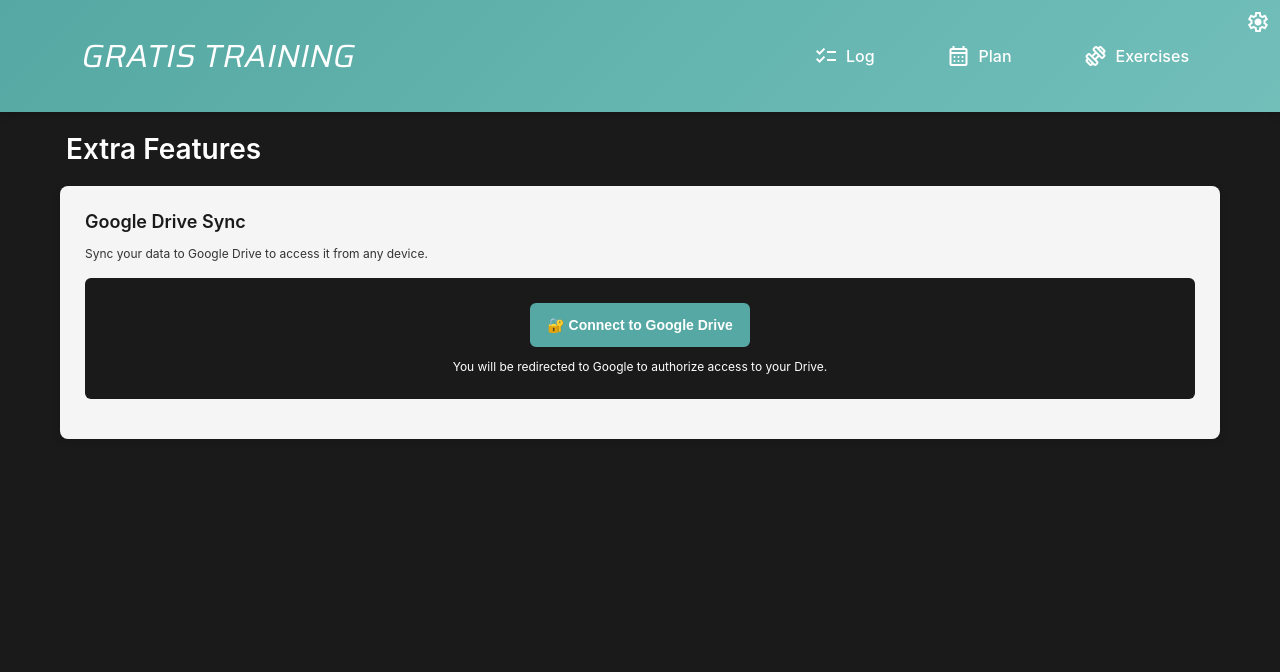
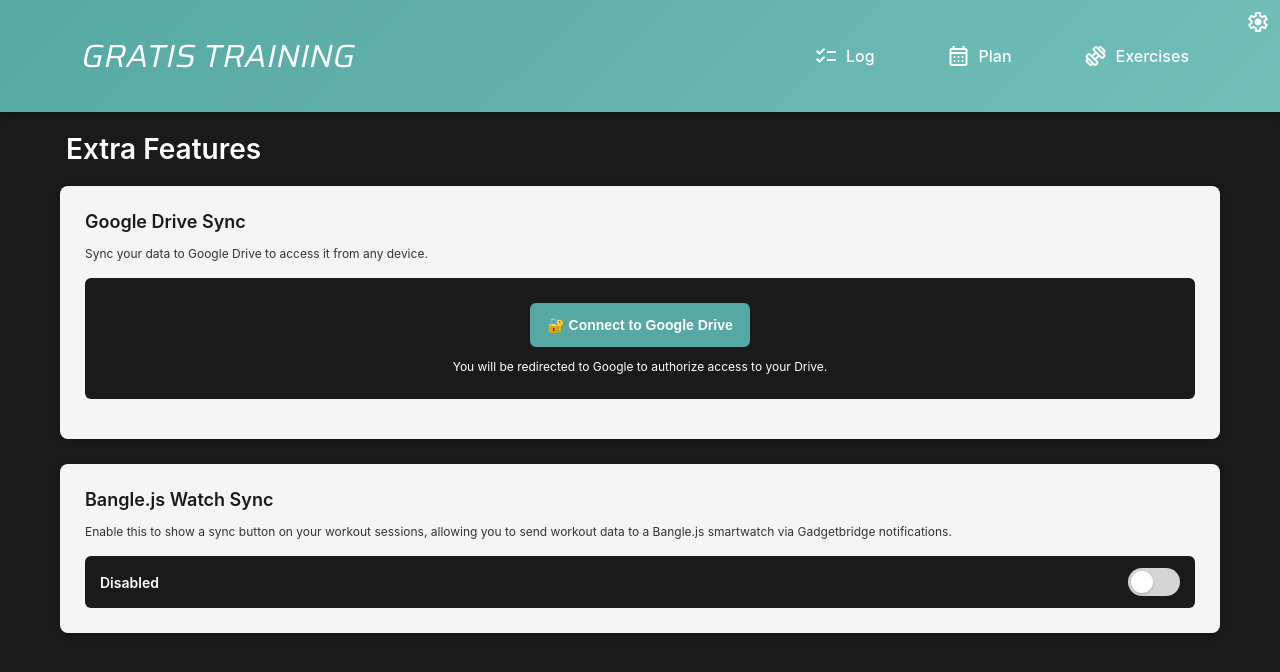
Before and after one commit to juskevicius/workout-tracker, a React (Vite) app in the folder apps/ui/: page /extra-features in a window 1280 px wide. Shown: the top 672 px of the page. Built offline with nearby package versions, Linux system fonts and the light colour scheme; no server answers.

Commit message:
Add bangle.js sync button

```diff
--- a/apps/ui/public/sw.js
+++ b/apps/ui/public/sw.js
@@ -1,4 +1,4 @@
-const cacheName = 'v10';
+const cacheName = 'v12';
 
 const appShellFiles = ['/index.html', '/manifest.json'];
 
--- a/apps/ui/src/components/current-workout-session/current-workout-session.module.css
+++ b/apps/ui/src/components/current-workout-session/current-workout-session.module.css
@@ -15,6 +15,36 @@
   border-radius: var(--border-radius-lg);
   padding: var(--spacing-2xl);
   box-shadow: var(--shadow-sm);
+  display: flex;
+  align-items: center;
+  justify-content: space-between;
+  gap: var(--spacing-md);
+}
+
+.syncBtn {
+  display: flex;
+  align-items: center;
+  justify-content: center;
+  width: 40px;
+  height: 40px;
+  border-radius: 50%;
+  background-color: var(--color-primary);
+  border: none;
+  cursor: pointer;
+  font-size: 1rem;
+  color: white;
+  transition: all var(--transition-base);
+  flex-shrink: 0;
+  margin-right: var(--spacing-sm);
+}
+
+.syncBtn:hover {
+  background-color: var(--color-primary-dark);
+  transform: scale(1.1);
+}
+
+.syncBtn:active {
+  transform: scale(0.95);
 }
 
 .workoutInfo {
--- a/apps/ui/src/components/current-workout-session/current-workout-session.tsx
+++ b/apps/ui/src/components/current-workout-session/current-workout-session.tsx
@@ -6,6 +6,8 @@
   WorkoutLog,
   ExerciseLog,
 } from '../../types/types';
+import { syncWorkoutToBangle } from '../../utils/bangle-sync';
+import { useBangleSync } from '../../hooks/useBangleSync';
 import { CustomCheckbox } from '../custom-checkbox/custom-checkbox';
 import styles from './current-workout-session.module.css';
 
@@ -34,6 +36,7 @@
 }: CurrentWorkoutSessionProps) {
   const navigate = useNavigate();
   const [expandedExercise, setExpandedExercise] = useState<number | null>(null);
+  const { isEnabled: isBangleSyncEnabled } = useBangleSync();
 
   // Get or create exercise logs for today's workout
   const getExerciseLog = (exerciseId: number): ExerciseLog | null => {
@@ -207,6 +210,15 @@
             <p className={styles.description}>{workout.description}</p>
           )}
         </div>
+        {isBangleSyncEnabled && (
+          <button
+            className={styles.syncBtn}
+            onClick={() => syncWorkoutToBangle(workout, exercises)}
+            title="Sync workout to Bangle.js"
+          >
+            <span className="material-symbols-outlined">watch</span>
+          </button>
+        )}
       </div>
 
       <div className={styles.exercisesList}>
--- a/apps/ui/src/components/interval-timer/interval-timer.tsx
+++ b/apps/ui/src/components/interval-timer/interval-timer.tsx
@@ -39,24 +39,25 @@
       .padStart(2, '0')}`;
   };
 
-  const getPhaseInfo = (): { label: string; duration: number } => {
+  const getPhaseDisplay = (): { current: string; next: string } => {
+    const current =
+      state.phase === 'work' ? getRepName(state.currentRep - 1) : 'REST';
+
+    let next: string;
     if (state.phase === 'work') {
-      return {
-        label: 'WORK',
-        duration: exercise.repDurationSeconds!,
-      };
+      next =
+        state.currentRep < exercise.reps || state.currentSet < exercise.sets
+          ? 'REST'
+          : 'Done';
     } else if (state.phase === 'rest-rep') {
-      return {
-        label: 'REST',
-        duration: exercise.repRestPeriodSeconds || 0,
-      };
+      next = getRepName(state.currentRep);
     } else {
-      return {
-        label: 'REST (Set)',
-        duration: exercise.setRestPeriodSeconds || 0,
-      };
+      next = getRepName(0);
     }
+
+    return { current, next };
   };
+
 
   // Make sure the screen stays awake during the workout
   useEffect(() => {
@@ -200,8 +201,6 @@
       state.currentRep > exercise.reps &&
       state.phase === 'work');
 
-  const phaseInfo = getPhaseInfo();
-
   return (
     <div className={styles.container}>
       <button className={styles.backBtn} onClick={onBack}>
@@ -228,9 +227,11 @@
               {formatTime(state.timeRemaining)}
             </div>
             <div className={styles.repName}>
-              {getRepName(state.currentRep - 1)}
+              {getPhaseDisplay().current}
             </div>
-            <div className={styles.currentPhase}>{phaseInfo.label}</div>
+            <div className={styles.currentPhase}>
+              Next: {getPhaseDisplay().next}
+            </div>
             <div className={styles.progress}>
               Set {state.currentSet}/{exercise.sets} • Rep {state.currentRep}/
               {exercise.reps}
@@ -276,9 +277,8 @@
             </button>
 
             <button
-              className={`${
-                state.isRunning ? styles.pauseBtn : styles.playBtn
-              } ${styles.controlBtn}`}
+              className={`${state.isRunning ? styles.pauseBtn : styles.playBtn
+                } ${styles.controlBtn}`}
               onClick={toggleTimer}
             >
               {state.isRunning ? '⏸' : '▶'}
--- /dev/null
+++ b/apps/ui/src/hooks/useBangleSync.ts
@@ -0,0 +1,17 @@
+import { useState, useEffect } from 'react';
+
+const STORAGE_KEY = 'banglejs-sync-enabled';
+
+export function useBangleSync() {
+  const [isEnabled, setIsEnabled] = useState<boolean>(() => {
+    return localStorage.getItem(STORAGE_KEY) === 'true';
+  });
+
+  useEffect(() => {
+    localStorage.setItem(STORAGE_KEY, String(isEnabled));
+  }, [isEnabled]);
+
+  const toggle = () => setIsEnabled((prev) => !prev);
+
+  return { isEnabled, toggle };
+}
--- a/apps/ui/src/pages/extra-features/ExtraFeaturesPage.tsx
+++ b/apps/ui/src/pages/extra-features/ExtraFeaturesPage.tsx
@@ -1,5 +1,6 @@
 import { useState } from 'react';
 import { useSyncManager } from '../../hooks/useSyncManager';
+import { useBangleSync } from '../../hooks/useBangleSync';
 import { getGoogleAuthUrl } from '../../services/google-drive';
 import styles from './extra-features.module.css';
 
@@ -8,6 +9,8 @@
     useSyncManager();
 
   const [isAuthenticating, setIsAuthenticating] = useState(false);
+  const { isEnabled: isBangleSyncEnabled, toggle: toggleBangleSync } =
+    useBangleSync();
 
   const handleGoogleLogin = async () => {
     try {
@@ -103,6 +106,30 @@
           </div>
         )}
       </div>
+
+      {/* Bangle.js Sync Section */}
+      <div className={styles.section}>
+        <h3 className={styles.sectionTitle}>Bangle.js Watch Sync</h3>
+        <p className={styles.sectionDescription}>
+          Enable this to show a sync button on your workout sessions, allowing
+          you to send workout data to a Bangle.js smartwatch via
+          Gadgetbridge notifications.
+        </p>
+
+        <div className={styles.toggleRow}>
+          <span className={styles.toggleLabel}>
+            {isBangleSyncEnabled ? 'Enabled' : 'Disabled'}
+          </span>
+          <button
+            className={`${styles.toggle} ${isBangleSyncEnabled ? styles.toggleActive : ''}`}
+            onClick={toggleBangleSync}
+            role="switch"
+            aria-checked={isBangleSyncEnabled}
+          >
+            <span className={styles.toggleThumb} />
+          </button>
+        </div>
+      </div>
     </div>
   );
 }
--- a/apps/ui/src/pages/extra-features/extra-features.module.css
+++ b/apps/ui/src/pages/extra-features/extra-features.module.css
@@ -166,6 +166,54 @@
   font-size: var(--font-size-lg);
 }
 
+.toggleRow {
+  display: flex;
+  align-items: center;
+  justify-content: space-between;
+  padding: var(--spacing-md) var(--spacing-lg);
+  background-color: var(--color-bg-secondary);
+  border-radius: var(--border-radius-md);
+}
+
+.toggleLabel {
+  font-weight: 600;
+  color: var(--color-text-on-dark);
+  font-size: var(--font-size-base);
+}
+
+.toggle {
+  position: relative;
+  width: 52px;
+  height: 28px;
+  border-radius: 14px;
+  border: none;
+  background-color: var(--color-border);
+  cursor: pointer;
+  transition: background-color var(--transition-base);
+  padding: 0;
+  flex-shrink: 0;
+}
+
+.toggle.toggleActive {
+  background-color: var(--color-primary);
+}
+
+.toggleThumb {
+  position: absolute;
+  top: 3px;
+  left: 3px;
+  width: 22px;
+  height: 22px;
+  border-radius: 50%;
+  background-color: white;
+  transition: transform var(--transition-base);
+  box-shadow: 0 1px 3px rgba(0, 0, 0, 0.2);
+}
+
+.toggle.toggleActive .toggleThumb {
+  transform: translateX(24px);
+}
+
 /* Tablet */
 @media (max-width: 768px) {
   .container {
--- /dev/null
+++ b/apps/ui/src/utils/bangle-sync.ts
@@ -0,0 +1,57 @@
+import type { Workout, Exercise } from '../types/types';
+
+export const syncWorkoutToBangle = async (
+  workout: Workout,
+  exercises: Exercise[]
+): Promise<void> => {
+  try {
+    const workoutData = {
+      name: workout.name,
+      exercises: exercises.map((exercise) => ({
+        name: exercise.name,
+        sets: exercise.sets,
+        reps: exercise.reps,
+        workTimer: exercise.repDurationSeconds || 0,
+        restRepTimer: exercise.repRestPeriodSeconds || 0,
+        restSetTimer: exercise.setRestPeriodSeconds || 0,
+      })),
+    };
+
+    if ('Notification' in window) {
+      if (Notification.permission !== 'granted') {
+        await Notification.requestPermission();
+      }
+
+      if (Notification.permission === 'granted') {
+        // Use Service Worker if available for reliable background notification delivery
+        if ('serviceWorker' in navigator && !!navigator.serviceWorker.controller) {
+          const registration = await navigator.serviceWorker.ready;
+          await registration.showNotification('BangleWorkoutSync', {
+            body: JSON.stringify(workoutData),
+            tag: 'workout-sync',
+            silent: true, // Try not to vibrate the phone itself
+          });
+
+          // Clean up the notification quickly so it doesn't linger on the phone
+          setTimeout(() => {
+            registration.getNotifications({ tag: 'workout-sync' }).then((notifications) => {
+              notifications.forEach((n) => n.close());
+            });
+          }, 1000);
+        } else {
+          // Fallback if service worker isn't controlling the page
+          const notification = new Notification('BangleWorkoutSync', {
+            body: JSON.stringify(workoutData),
+            tag: 'workout-sync',
+            silent: true,
+          });
+          setTimeout(() => notification.close(), 1000);
+        }
+      }
+    } else {
+      alert('Notifications API not supported in this browser.');
+    }
+  } catch (e) {
+    console.error('Failed to sync to watch', e);
+  }
+};
--- a/package.json
+++ b/package.json
@@ -8,6 +8,7 @@
     "bff:build": "nx build bff --configuration=development",
     "bff:build:prod": "nx build bff --configuration=production",
     "all:serve": "nx run-many --target=serve --all",
+    "all:build:prod": "npm run ui:build:prod && npm run bff:build:prod",
     "deploy": "cd ci && terraform apply -var-file=production.tfvars"
   },
   "private": true,
```
